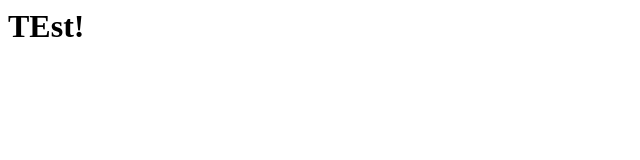
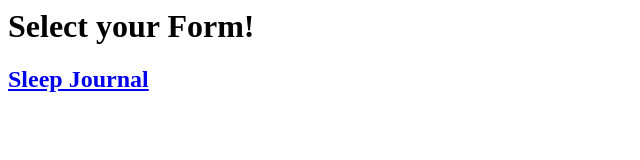
Before and after one commit to WynterMoon7/WynterMoon7.github.io, a plain HTML site: page index.html in a window 1280 px wide. Shown: the whole page, without its empty margins (0-640 px from the left). Drawn offline with Linux system fonts and the light colour scheme.

Commit message:
Sleep Journal

```diff
--- a/index.html
+++ b/index.html
@@ -1 +1,3 @@
-<h1>TEst!</h1>
+<h1>Select your Form!</h1>
+
+<h2><a href="sleep.html">Sleep Journal</a></h2>
```
Also changed, not shown: sleep.html (added, +1 -0 lines).
